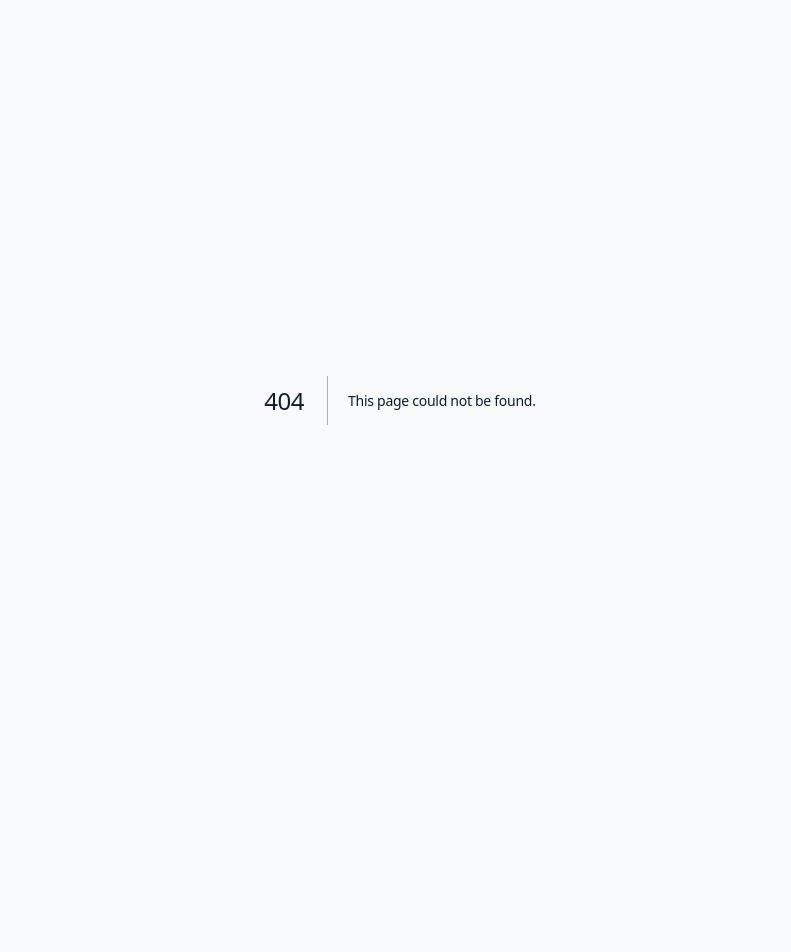
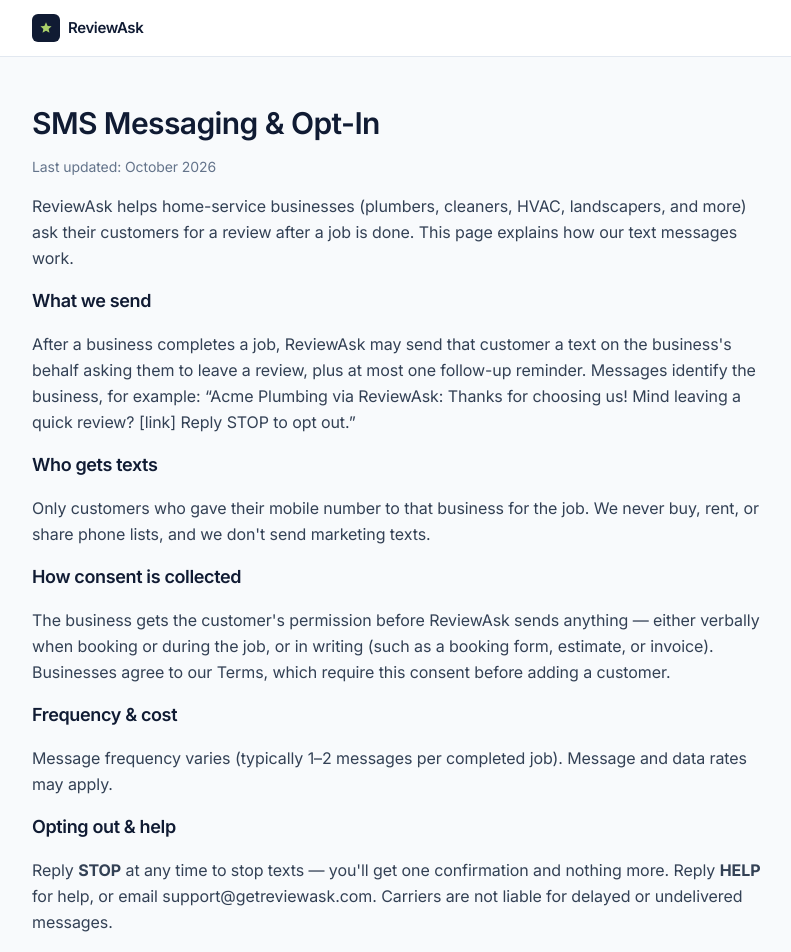
Before and after one commit to realnickd31/reviewask, a Next.js app in the folder app/: page /sms in a window 1280 px wide. Before the commit this address had no page. Shown: the top 952 px of the page, without its empty margins (240-1031 px from the left). Before the commit the page ends 800 px from the top, so only its background shows below. Built offline with nearby package versions, Linux system fonts and the light colour scheme.

Commit message:
Add public /sms messaging & opt-in disclosure page; link from FAQ

```diff
--- a/app/app/page.tsx
+++ b/app/app/page.tsx
@@ -29,7 +29,7 @@
   { q: "Is asking for reviews allowed by Google?", a: "Yes. Google permits businesses to ask customers for reviews. ReviewAsk sends the same request to every customer and never offers incentives or filters out unhappy customers, which Google prohibits." },
   { q: "Is there a contract?", a: "No. Billing is month-to-month (or annual if you prefer). You can cancel from Settings at any time, and you keep access until the end of the billing period." },
   { q: "How many requests can I send?", a: "The Starter plan includes 200 review requests per month for one location." },
-  { q: "Do you support text messages?", a: "Yes. Email works today, and SMS review requests are rolling out now from our verified toll-free number. Customers can reply STOP at any time to opt out." },
+  { q: "Do you support text messages?", a: "Yes. Email works today, and SMS review requests are rolling out now from our verified toll-free number. Customers can reply STOP at any time to opt out.", link: { href: "/sms", label: "How our texts and opt-in work" } },
   { q: "How does the free trial work?", a: "Every plan starts with a 7-day free trial. A card is required at checkout, and you won’t be charged until the trial ends. Cancel before then and you pay nothing." },
 ];
 const features = ["200 review requests per month", "Automatic requests after every job (Jobber, Housecall Pro)", "Quick ask for techs + paste from Excel/Sheets", "Day-3 follow-up reminders", "Status history & monthly proof", "Cancel anytime"];
@@ -114,7 +114,7 @@
         <p className="mt-4 text-sm text-slate-600">Something else? <a href="mailto:support@getreviewask.com" className="font-medium text-navy-900 underline underline-offset-4">Contact support</a>.</p></div>
       <div className="divide-y divide-slate-200 border-y border-slate-200">{faqs.map((f) => <details key={f.q} className="group py-5">
         <summary className="flex cursor-pointer list-none items-center justify-between gap-4 font-medium [&::-webkit-details-marker]:hidden">{f.q}<span className="text-slate-400 transition group-open:rotate-45">+</span></summary>
-        <p className="mt-3 pr-8 text-sm leading-relaxed text-slate-600">{f.a}</p></details>)}</div>
+        <p className="mt-3 pr-8 text-sm leading-relaxed text-slate-600">{f.a}{"link" in f && f.link ? <> <a href={f.link.href} className="underline">{f.link.label}</a>.</> : null}</p></details>)}</div>
     </div></section>
 
     <section className="bg-navy-950 text-white"><div className="mx-auto flex max-w-6xl flex-col items-start justify-between gap-6 px-6 py-16 sm:flex-row sm:items-center">
--- /dev/null
+++ b/app/app/sms/page.tsx
@@ -0,0 +1,11 @@
+import Legal from "@/components/Legal";
+export const metadata = { title: "SMS messaging & opt-in — ReviewAsk" };
+export default function Page() { return <Legal title="SMS Messaging & Opt-In">
+  <p>ReviewAsk helps home-service businesses (plumbers, cleaners, HVAC, landscapers, and more) ask their customers for a review after a job is done. This page explains how our text messages work.</p>
+  <h2>What we send</h2><p>After a business completes a job, ReviewAsk may send that customer a text on the business&apos;s behalf asking them to leave a review, plus at most one follow-up reminder. Messages identify the business, for example: &ldquo;Acme Plumbing via ReviewAsk: Thanks for choosing us! Mind leaving a quick review? [link] Reply STOP to opt out.&rdquo;</p>
+  <h2>Who gets texts</h2><p>Only customers who gave their mobile number to that business for the job. We never buy, rent, or share phone lists, and we don&apos;t send marketing texts.</p>
+  <h2>How consent is collected</h2><p>The business gets the customer&apos;s permission before ReviewAsk sends anything — either verbally when booking or during the job, or in writing (such as a booking form, estimate, or invoice). Businesses agree to our <a href="https://getreviewask.com/terms">Terms</a>, which require this consent before adding a customer.</p>
+  <h2>Frequency &amp; cost</h2><p>Message frequency varies (typically 1–2 messages per completed job). Message and data rates may apply.</p>
+  <h2>Opting out &amp; help</h2><p>Reply <strong>STOP</strong> at any time to stop texts — you&apos;ll get one confirmation and nothing more. Reply <strong>HELP</strong> for help, or email <a href="mailto:support@getreviewask.com">support@getreviewask.com</a>. Carriers are not liable for delayed or undelivered messages.</p>
+  <h2>Privacy</h2><p>Mobile numbers and opt-in information are never sold or shared with third parties for marketing. See our <a href="https://getreviewask.com/privacy">Privacy Policy</a> and <a href="https://getreviewask.com/terms">Terms of Service</a>.</p>
+</Legal>; }
```
